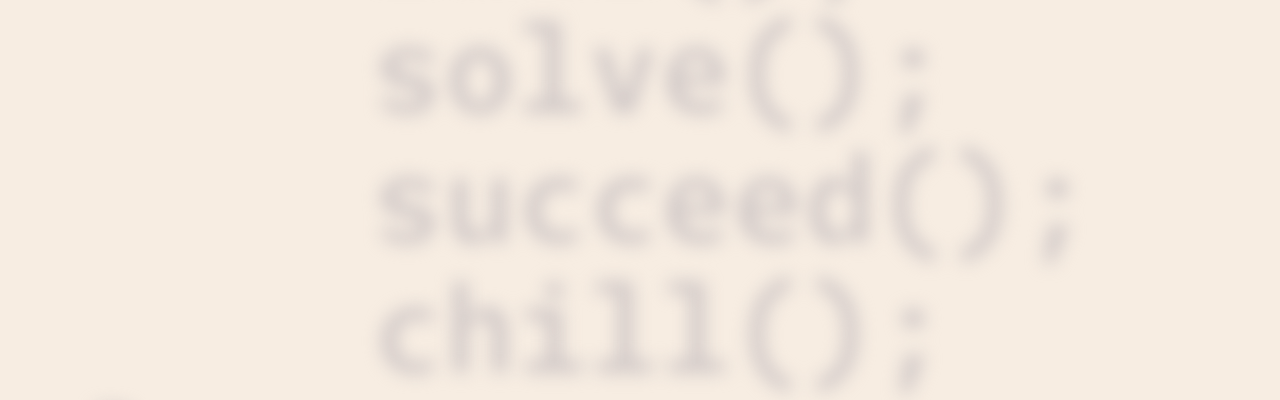
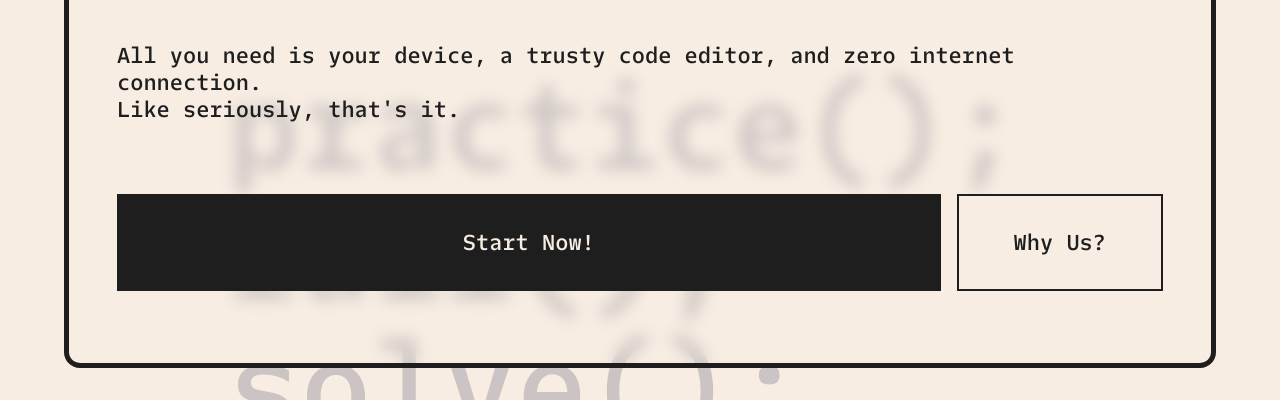
Before and after one commit to VendettaJoy/ginger, a website built with Vite: page index.html in a window 1280 px wide. Shown: the part 402-802 px from the top of the page. Built offline with nearby package versions, Linux system fonts and the light colour scheme.

Commit message:
Code Ginger for Tablet

```diff
--- a/src/style.css
+++ b/src/style.css
@@ -143,7 +143,7 @@ header {
 	height: 0.3rem;
 	margin: 0.25rem 0;
 	background-color: black;
-	border-radius: 10rem;
+	border-radius: 20rem;
 	transition: 0.3s ease-in-out;
 }
 
@@ -158,7 +158,7 @@ header {
 }
 
 .nav-hamburger.is-active:before {
-	transform: rotate(45deg) translate(0.15rem, 0.15rem);
+	transform: rotate(45deg) translate(0.2rem, 0.16rem);
 }
 
 .nav-hamburger.is-active .bar {
@@ -170,6 +170,7 @@ header {
 .nav-menu {
 	position: fixed;
 	inset: 0;
+	z-index: 97;
 
 	padding-inline-start: 1rem;
 	background-color: var(--c-secondary);
@@ -222,7 +223,6 @@ header {
 .carat-wrapper {
 	display: inline-block;
 	position: relative;
-	z-index: -1;
 }
 
 .carat {
@@ -266,7 +266,7 @@ header {
 /* Media Queries */
 
 /* Mobile */
-@media only screen and (max-width: 37.5em) {
+@media only screen and (max-width: 37.5rem) {
 	.heading-tablet-desktop,
 	.content-desktop,
 	.content-tablet {
@@ -280,7 +280,7 @@ header {
 }
 
 /* Tablet */
-@media only screen and (min-width: 37.5em) {
+@media only screen and (min-width: 37.5rem) {
 	.content-desktop,
 	.heading-mobile,
 	.content-mobile {
@@ -292,13 +292,93 @@ header {
 		display: block;
 	}
 
+	.blur-bg {
+		background-position: -42% -60%;
+		filter: blur(0px);
+	}
+
+	#logotype {
+		width: 9rem;
+	}
+
+	.nav-hamburger {
+		width: 2.5rem;
+		height: 2.5rem;
+	}
+
+	.nav-hamburger.is-active:before {
+		transform: rotate(45deg) translate(0.28rem, 0.25rem);
+	}
+
+	.hero-wrapper {
+		position: relative;
+		/* background-color: peru; */
+		margin-block-start: 4.5rem;
+		margin-inline: 2.5rem;
+
+		padding-inline: 3rem;
+		padding-block: 4.5rem;
+
+		border: 5px solid var(--c-primary);
+		border-radius: 1rem;
+	}
+
+	.hero-wrapper::before {
+		position: absolute;
+		content: "";
+		height: 100%;
+		width: 100%;
+		/* background-color: var(--c-secondary); */
+		backdrop-filter: blur(8px);
+		z-index: -1;
+	}
+
+	.hero-wrapper::after {
+		position: absolute;
+		content: url("/icons/window-btns.svg");
+		width: 100%;
+		height: 3rem;
+		background-color: var(--c-primary);
+
+		display: flex;
+		align-items: center;
+		justify-content: right;
+		padding-inline-end: 1.25rem;
+	}
+
+	.hero-heading {
+		line-height: var(--lh-heading-2);
+		margin-block: 0.6em;
+	}
+
+	.hero-content {
+		margin-block-end: 2.5em;
+	}
+
+	.hero-cta-btns {
+		display: flex;
+
+		button {
+			padding-block: 1.5em;
+		}
+
+		button:nth-child(1) {
+			flex-grow: 1;
+		}
+
+		button:nth-child(2) {
+			padding-inline: 2.5em;
+		}
+	}
+
 	.carat {
-		left: 4.2em;
+		top: 0.07em;
+		left: 4.25em;
 	}
 }
 
 /* Desktop */
-@media only screen and (min-width: 48em) {
+@media only screen and (min-width: 52rem) {
 	.heading-tablet-desktop,
 	.content-desktop {
 		display: block;
```
Also changed, not shown: public/icons/window-btns.svg (added).
